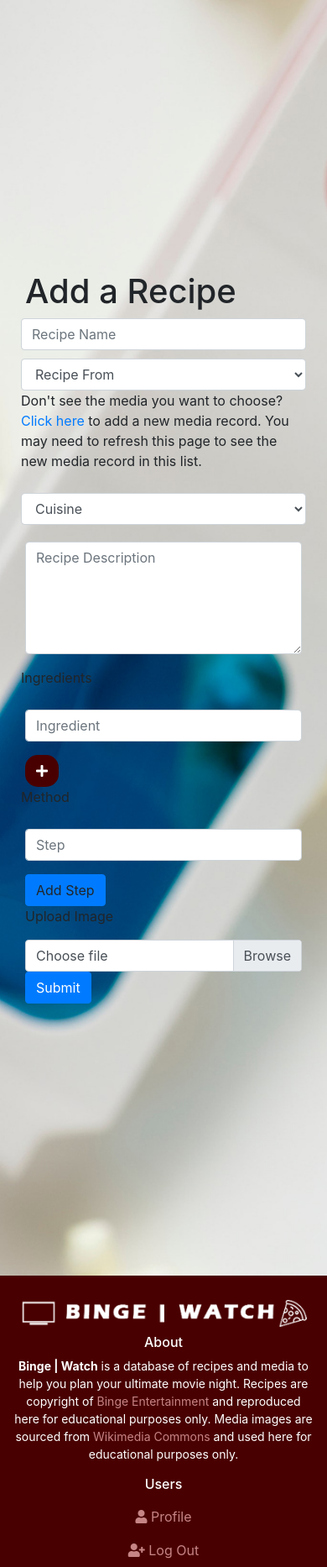
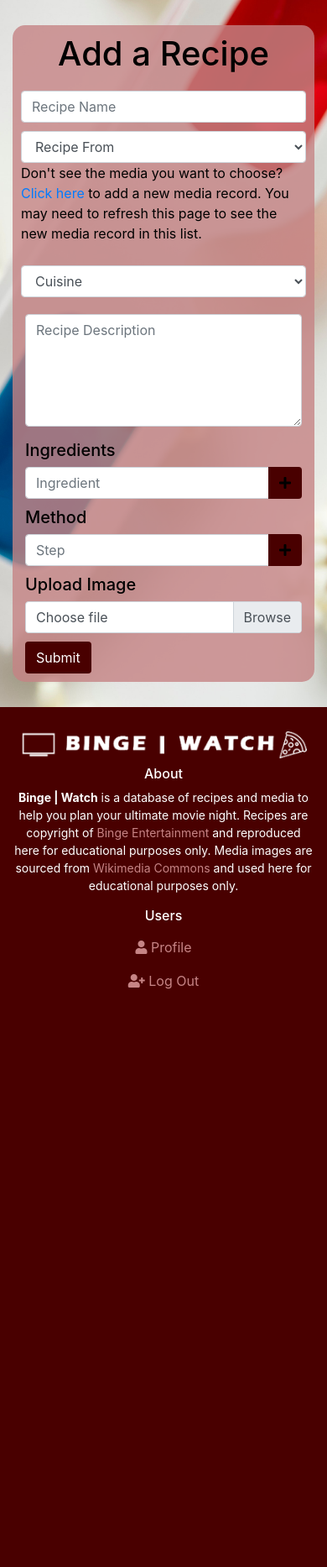
Before and after one commit to TwelvePercentHero/bingewatch, a Flask app: page /add_recipe in a window 390 px wide. Shown: the part 57-1923 px from the top of the page at 84% size. After the commit the page ends 1235 px from the top, so only its background shows below. Run offline with Flask 2, Linux system fonts and the light colour scheme; the visitor is signed in with stand-in values (Sample User, id 1); data that the repository does not hold is empty; some libraries are stand-ins or nearby versions.

Commit message:
Additional styling of add-recipe.html

```diff
--- a/static/css/style.css
+++ b/static/css/style.css
@@ -26,7 +26,7 @@ main {
 }
 
 .results-bg {
-    height: 130vh;
+    height: 100%;
     background: url('../images/uploads/background-image.jpg');
     background-repeat: no-repeat;
     background-attachment: scroll;
@@ -40,7 +40,7 @@ main {
 }
 
 .add-bg {
-    height: 100vh;
+    height: 100%;
     background: url('../images/uploads/background-image.jpg');
     background-repeat: no-repeat;
     background-attachment: scroll;
@@ -170,7 +170,7 @@ footer a:hover {
     top: 20%;
     left: 50%;
     transform: translate(-50%, 50%);
-    color: #fff;
+    color: #000;
     text-align: center;
     background-color: rgb(198, 132, 133, 0.6);
 }
@@ -271,6 +271,34 @@ footer a:hover {
     margin-bottom: 10px;
 }
 
+.add-title {
+    margin-bottom: 20px;
+}
+
+.add-div {
+    background-color: rgb(198, 132, 133, 0.8);
+    color: #000;
+    margin-top: 30px;
+    margin-bottom: 30px;
+    padding-top: 10px;
+    padding-bottom: 10px;
+    border-radius: 15px;
+}
+
+.btn-add {
+    background-color: #490000;
+    color: #fff;
+    margin-bottom: 10px;
+}
+
+.btn-add:hover {
+    background-color: #c68485;
+}
+
+.file-div {
+    margin-bottom: 10px;
+}
+
 /* Media Queries */
 
 @media (max-width: 767.98px) {
@@ -285,19 +313,6 @@ footer a:hover {
     }
     .main-subtitle {
         font-size: 16px;
-    }
-    .results-bg {
-        height: 620vh;
-        background: url('../images/uploads/background-image.jpg');
-        background-attachment: scroll;
-        background-repeat: repeat-y;
-        -webkit-background-size: cover;
-        -moz-background-size: cover;
-        -o-background-size: cover;
-        background-size: cover;
-        display: flex;
-        align-items: center;
-        justify-content: center;
     }
     .recipe-centered {
         width: 80%;
@@ -334,17 +349,4 @@ footer a:hover {
         font-size: 10px;
         margin-bottom: 10px;
     }
-    .add-bg {
-        height: 180vh;
-        background: url('../images/uploads/background-image.jpg');
-        background-attachment: scroll;
-        background-repeat: repeat-y;
-        -webkit-background-size: cover;
-        -moz-background-size: cover;
-        -o-background-size: cover;
-        background-size: cover;
-        display: flex;
-        align-items: center;
-        justify-content: center;
-    }
 }
--- a/static/js/main.js
+++ b/static/js/main.js
@@ -33,9 +33,9 @@ $(".custom-file-input").on("change", function() {
 $('#add-ingredient').click(function() {
     var newIngredient = $(`<div class='input-group' id='ingredients-div'>
     <input id='ingredients' name='ingredients' class='form-control' type='text' placeholder='Ingredient'>
-        <div class="input-group-append">
-            <button class="btn btn-search" id="remove-ingredient"><i class="fas fa-minus"></i></button>
-        </div>
+    <div class="input-group-append">
+        <a class="btn btn-add" id="remove-ingredient"><i class="fas fa-minus"></i></a>
+    </div>
     </div>` );
     $('#ingredients-list').append(newIngredient);
 });
@@ -45,15 +45,17 @@ $(document).on('click', '#remove-ingredient', function() {
 });
 
 $('#add-step').click(function() {
-    var newStep = $(`<div class='form-group' id='method-div'>
+    var newStep = $(`<div class='input-group' id='method-div'>
     <input id='method' name='method' class='form-control' type='text' placeholder='Step'>
-    <a class='btn btn-primary' id='remove-step'>Remove Step</a>
+    <div class="input-group-append">
+        <a class='btn btn-add' id='remove-step'><i class="fas fa-minus"></i></a>
+    </div>
     </div>` );
     $('#method-steps').append(newStep);
 });
 
 $(document).on('click', '#remove-step', function() {
-    $(this).parent().remove();
+    $(this).parent().parent().remove();
 });
 
 $('#add-actor').click(function() {
--- a/templates/add-recipe.html
+++ b/templates/add-recipe.html
@@ -4,10 +4,11 @@
 
 <section class="container-fluid add-bg lg-img">
 
-<div class="col-xs-12 offset-md-1 col-md-8">
+<div class="add-div col-xs-12 offset-md-1 col-md-8">
 
-<h1>Add a Recipe</h1>
-
+<div class="text-center add-title">
+    <h1>Add a Recipe</h1>
+</div>
 <form action="{{ url_for('insert_recipe') }}" id="add-recipe" enctype="multipart/form-data" method="POST">
     <div class="form-row">
         <input id="recipe_name" name="recipe_name" class="form-control" type="text" placeholder="Recipe Name" required>
@@ -48,38 +49,35 @@
         <textarea id="recipe_description" name="recipe_description" class="form-control" rows="5" placeholder="Recipe Description" required></textarea>
     </div>
 
-    <div class="form-row">
-        <p>Ingredients</p>
+
+    <h5>Ingredients</h5>
+    <div id="ingredients-list">
+        <div class="input-group" id="first-ingredient">
+            <input id="ingredients" name="ingredients" class="form-control" type="text" placeholder="Ingredient" required>
+            <div class="input-group-append">
+                <a class="btn btn-add" id="add-ingredient"><i class="fas fa-plus"></i></a>
+            </div>
+        </div>
     </div>
 
-    <div id="ingredients-list col-md-6">
-        <div class="form-group" id="first-ingredient">
-            <input id="ingredients" name="ingredients" class="form-control" type="text" placeholder="Ingredient" required>
+
+    <h5>Method</h5>
+    <div id="method-steps">
+        <div class="input-group" id="method-div">
+            <input id="method" name="method" class="form-control" type="text" placeholder="Step" required>
+            <div class="input-group-append">
+                <a class="btn btn-add" id="add-step"><i class="fas fa-plus"></i></a>
+            </div>
         </div>
     </div>
-    <div id="add-ingredient-div col-md-2">
-    <button class="btn btn-search" id="add-ingredient"><i class="fas fa-plus"></i></button>
-    </div>
 
-    <div class="form-row">
-        <p>Method</p>
-    </div>
-
-    <div id="method-steps">
-        <div class="form-group" id="method-div">
-            <input id="method" name="method" class="form-control" type="text" placeholder="Step" required>
-        </div>
-    </div>
-    <a class="btn btn-primary" id="add-step">Add Step</a>
-
-    <p>Upload Image</p>
-
-    <div class="custom-file">
+    <h5>Upload Image</h5>
+    <div class="custom-file file-div">
         <input type="file" name="recipe-image" class="custom-file-input" id="main-image">
         <label class="custom-file-label" for="main-image">Choose file</label>
     </div>
 
-    <button type="submit" class="btn btn-primary" name="action">Submit</button>
+    <button type="submit" class="btn btn-control" name="action">Submit</button>
 
 </form>
 
```
